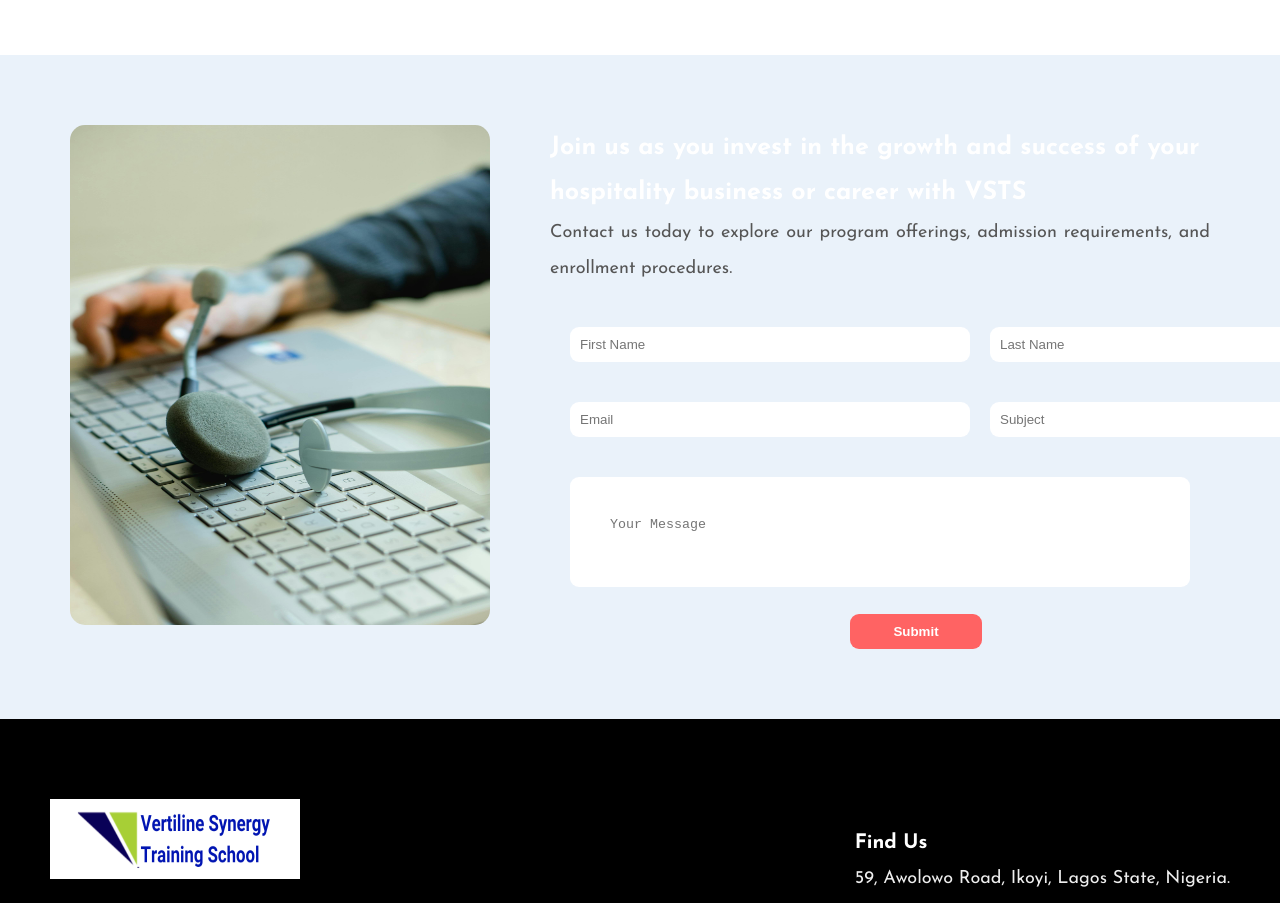
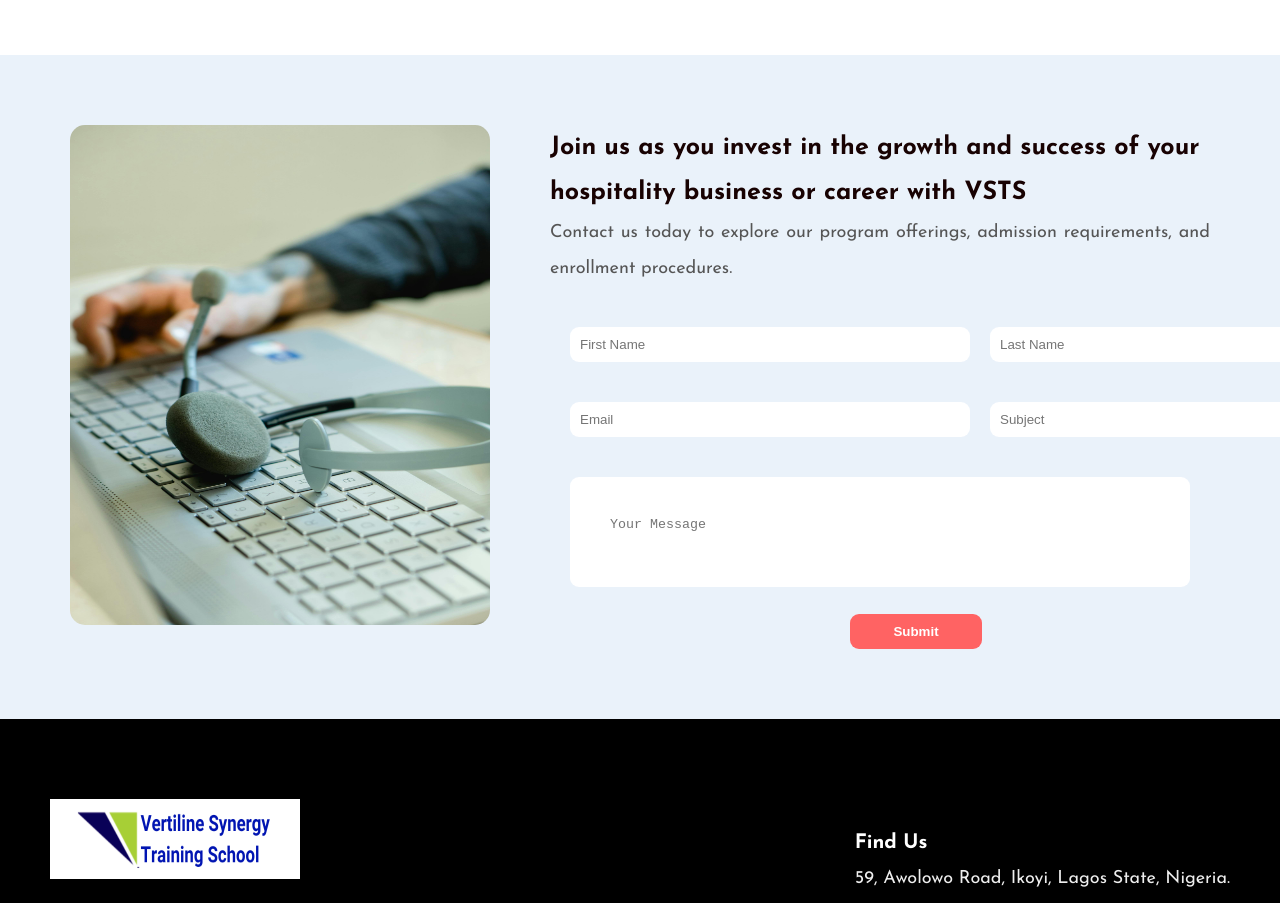
Before and after one commit to Beenflexxin01/VSTS, a React (Vite) app: page / in a window 1280 px wide. Shown: the part 4500-5403 px from the top of the page. Built offline with nearby package versions, Linux system fonts and the light colour scheme; the HTML template or start-up script is replaced by a standard one.

Commit message:
initial commit

```diff
--- a/src/index.css
+++ b/src/index.css
@@ -167,7 +167,7 @@ li {
 }
 
 .p-h {
-  color: #fff;
+  color: #180202;
 }
 
 .input {
```
Also changed, not shown: src/media.css (+8 -0 lines).
